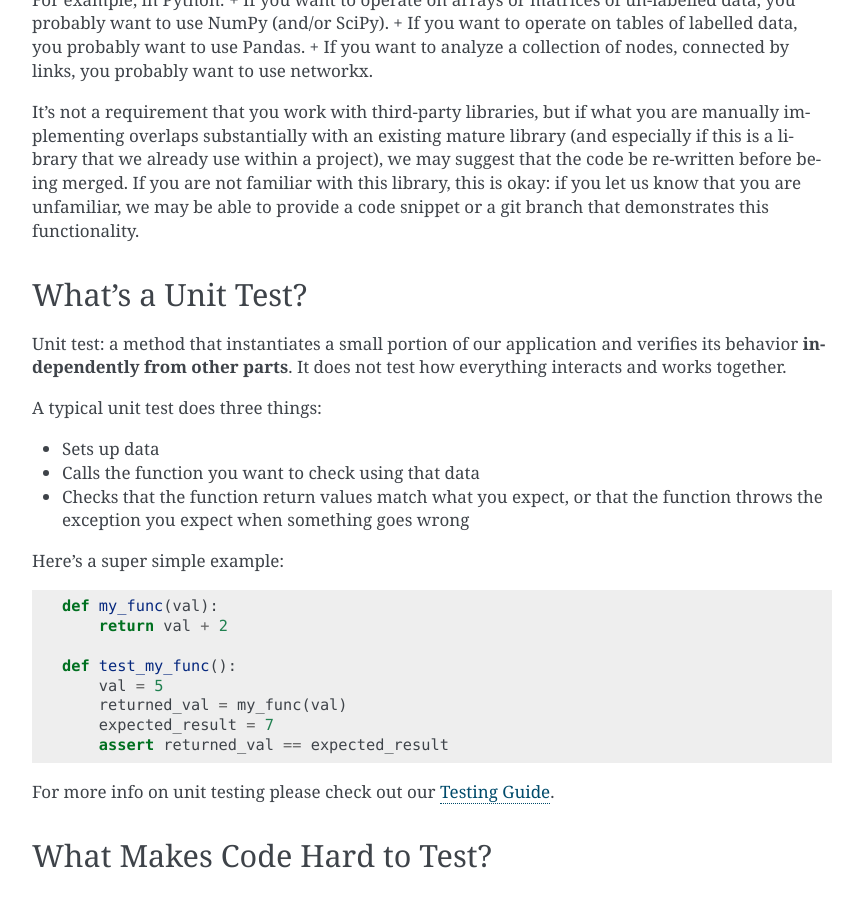
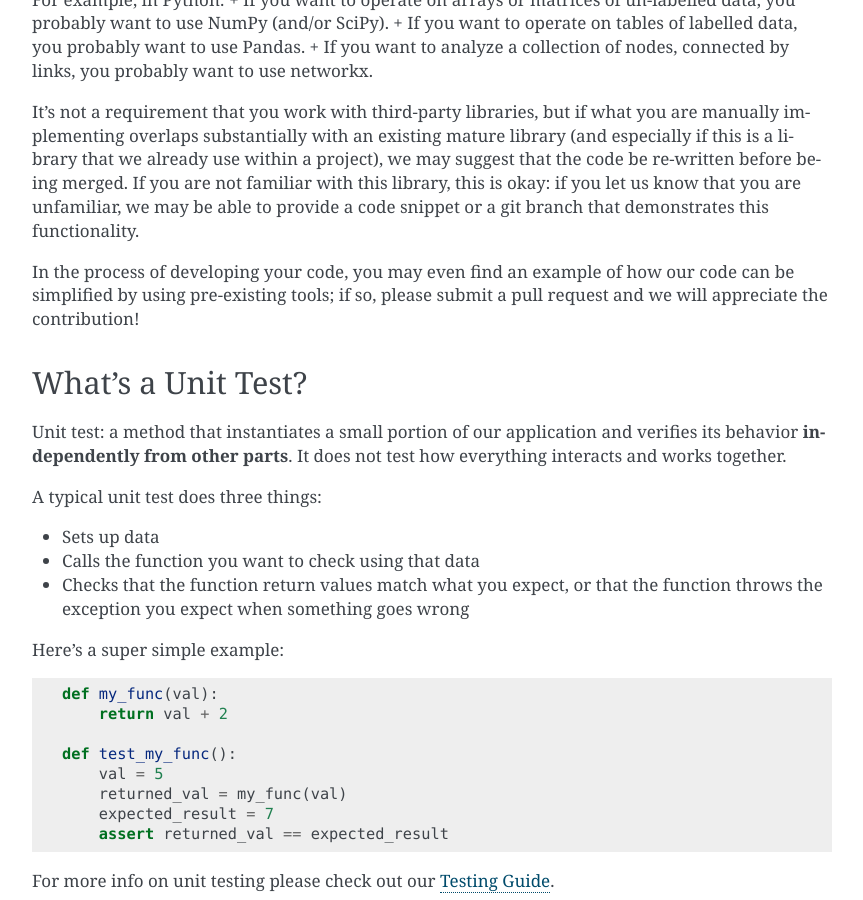
Before and after one commit to Breakthrough-Energy/docs, a Sphinx documentation site: the page built from source/dev/coding_guide.rst, in a window 1280 px wide and 900 px high, scrolled down 1376 px. Shown: the whole window, without its empty margins (254-1117 px from the left). Built offline with Sphinx 7.4.7, drawn with Linux system fonts in a browser that asks for light colours; pages that are not in the unit, such as notebooks, are missing from menus.

Commit message:
doc: add sentence about refactors to our existing code

```diff
--- a/source/dev/coding_guide.rst
+++ b/source/dev/coding_guide.rst
@@ -61,6 +61,9 @@ substantially with an existing mature library (and especially if this is a libra
 we may suggest that the code be re-written before being merged. If you are not familiar with this library, this is okay:
 if you let us know that you are unfamiliar, we may be able to provide a code snippet or a git branch that
 demonstrates this functionality.
+
+In the process of developing your code, you may even find an example of how our code can be simplified
+by using pre-existing tools; if so, please submit a pull request and we will appreciate the contribution!
 
 
 What's a Unit Test?
```
